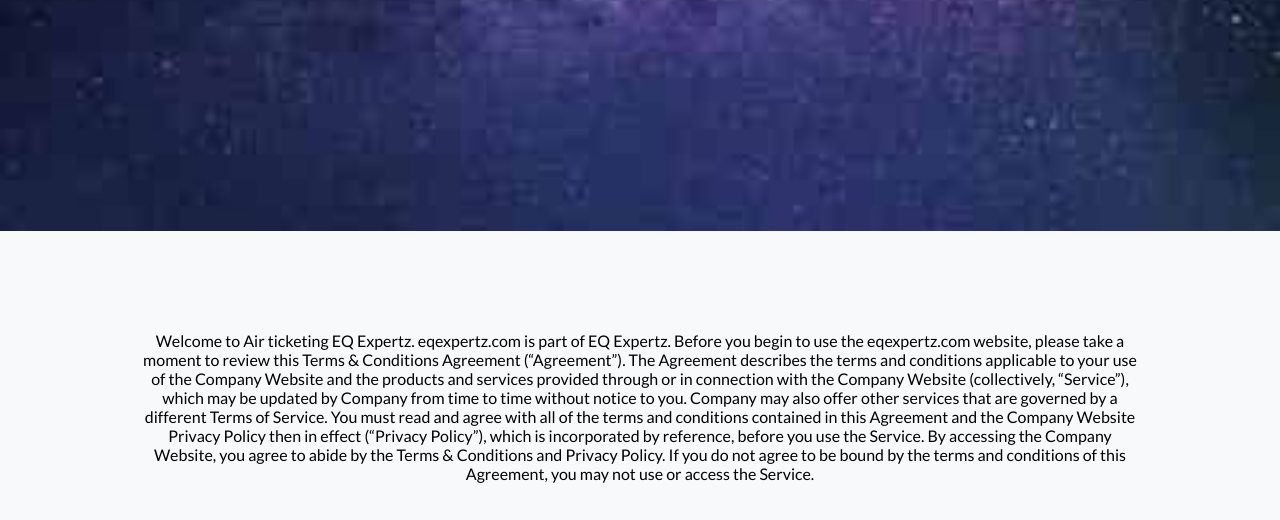
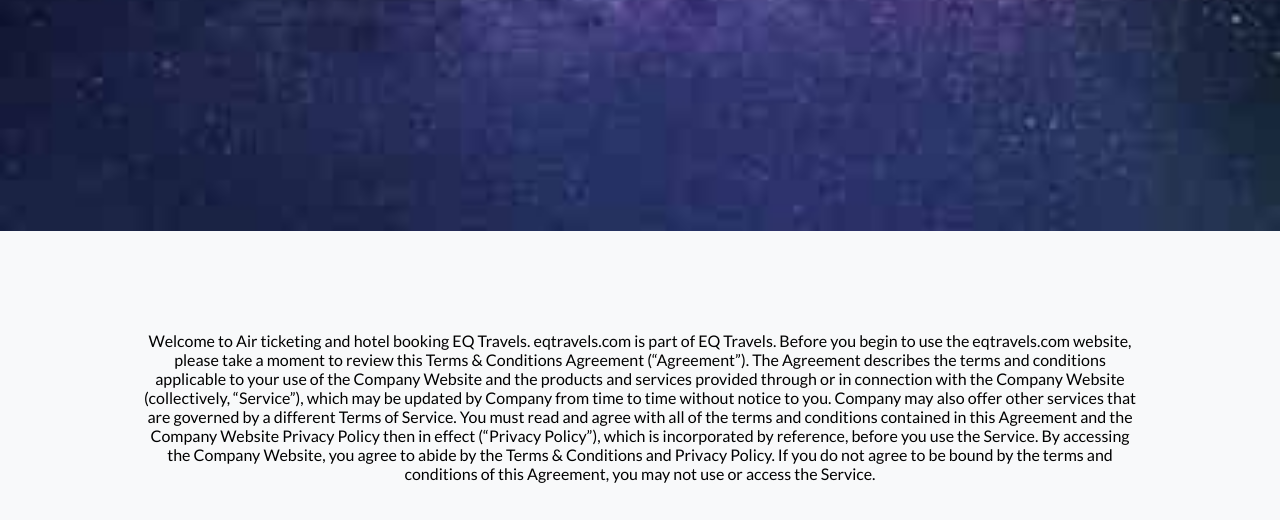
Before and after one commit to Zafar333/Affiliate-landing-page, a plain HTML site: page Airline/term-condition.html in a window 1280 px wide. Shown: the part 385-905 px from the top of the page. Drawn offline with nearby package versions, Linux system fonts and the light colour scheme.

Commit message:
some change

```diff
--- a/Airline/term-condition.html
+++ b/Airline/term-condition.html
@@ -26,21 +26,21 @@
     </section>
     <section class="conditions">
       <p>
-        Welcome to Air ticketing EQ Expertz. eqexpertz.com is part of EQ
-        Expertz. Before you begin to use the eqexpertz.com website, please take
-        a moment to review this Terms & Conditions Agreement (“Agreement”). The
-        Agreement describes the terms and conditions applicable to your use of
-        the Company Website and the products and services provided through or in
-        connection with the Company Website (collectively, “Service”), which may
-        be updated by Company from time to time without notice to you. Company
-        may also offer other services that are governed by a different Terms of
-        Service. You must read and agree with all of the terms and conditions
-        contained in this Agreement and the Company Website Privacy Policy then
-        in effect (“Privacy Policy”), which is incorporated by reference, before
-        you use the Service. By accessing the Company Website, you agree to
-        abide by the Terms & Conditions and Privacy Policy. If you do not agree
-        to be bound by the terms and conditions of this Agreement, you may not
-        use or access the Service.
+        Welcome to Air ticketing and hotel booking EQ Travels. eqtravels.com is
+        part of EQ Travels. Before you begin to use the eqtravels.com website,
+        please take a moment to review this Terms & Conditions Agreement
+        (“Agreement”). The Agreement describes the terms and conditions
+        applicable to your use of the Company Website and the products and
+        services provided through or in connection with the Company Website
+        (collectively, “Service”), which may be updated by Company from time to
+        time without notice to you. Company may also offer other services that
+        are governed by a different Terms of Service. You must read and agree
+        with all of the terms and conditions contained in this Agreement and the
+        Company Website Privacy Policy then in effect (“Privacy Policy”), which
+        is incorporated by reference, before you use the Service. By accessing
+        the Company Website, you agree to abide by the Terms & Conditions and
+        Privacy Policy. If you do not agree to be bound by the terms and
+        conditions of this Agreement, you may not use or access the Service.
       </p>
       <div>
         <h1>Acceptance of terms</h1>
@@ -115,7 +115,7 @@
       <div>
         <p>
           If you have any questions about these terms and conditions, please
-          contact us at eqexpertz.com.
+          contact us at eqtravels.com.
         </p>
       </div>
     </section>
--- a/landingPage.css
+++ b/landingPage.css
@@ -308,6 +308,7 @@
 .grp-btn{
   display: flex;
   gap: 45px;
+  border: 2px solid white;
 }
 .heroContent {
   width: fit-content;
```
Also changed, not shown: Airline/ourPartners.html (+1 -1 lines).
